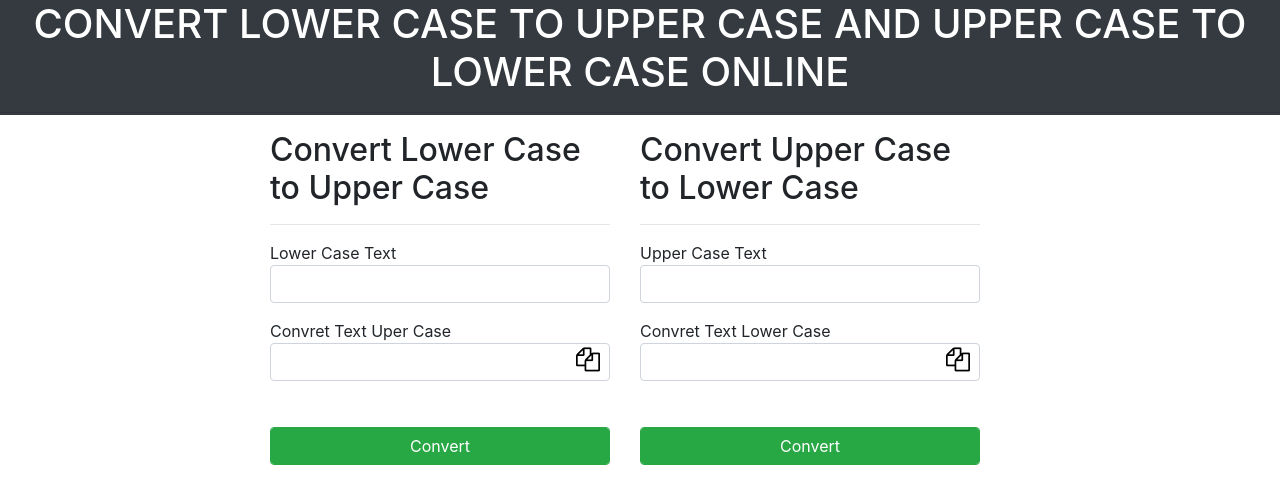
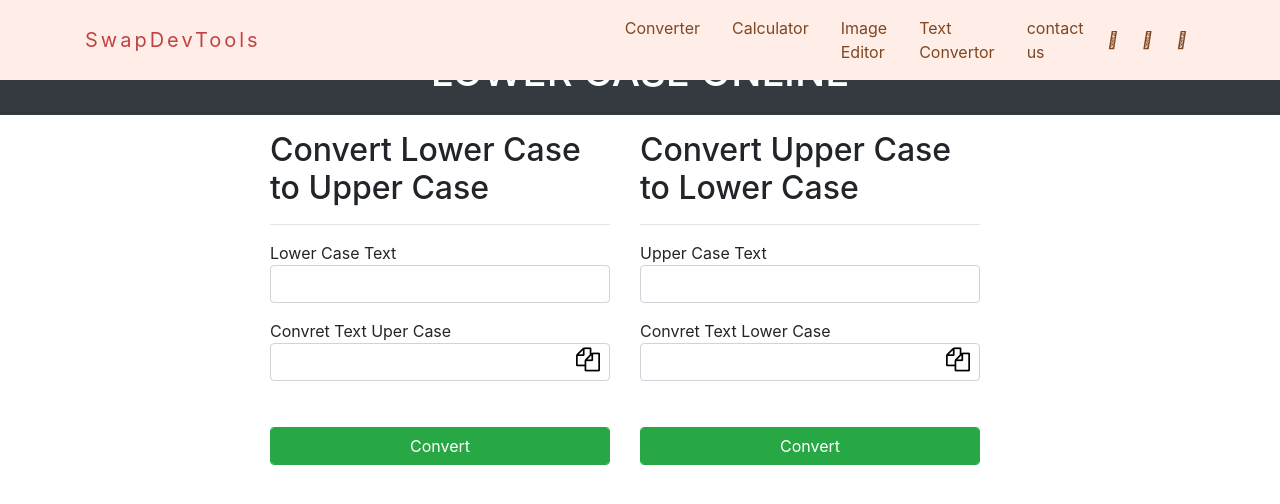
Before and after one commit to swapnil-web/swapdevtools.github.io, a plain HTML site: page index.html in a window 1280 px wide. Drawn offline with nearby package versions, Linux system fonts and the light colour scheme.

Commit message:
Update index.html

```diff
--- a/index.html
+++ b/index.html
@@ -19,8 +19,85 @@
 <link rel="stylesheet" href="https://cdnjs.cloudflare.com/ajax/libs/font-awesome/4.7.0/css/font-awesome.min.css">
 	<script src="jsfile.js"></script>
 	<link rel="stylesheet" type="text/css" href="text.css">
+	<style>
+		.navbar-brand {
+  letter-spacing: 3px;
+  color: #c24244;
+}
+
+.navbar-brand:hover {
+	color: #c24244;
+}
+
+.navbar-scroll .nav-link,
+.navbar-scroll .fa-bars {
+  color: #7f4722;
+}
+
+.navbar-scrolled .nav-link,
+.navbar-scrolled .fa-bars {
+  color: #7f4722;
+}
+
+.navbar-scrolled {
+  background-color: #ffede7;
+}
+	</style>
 </head>
 <body>
+<!-- 	Header section  -->
+	<header>
+		<nav class="navbar navbar-expand-lg fixed-top navbar-scroll shadow-0" style="background-color: #ffede7;">
+  <div class="container">
+    <a class="navbar-brand" href="#">SwapDevTools</a>
+    <button class="navbar-toggler ps-0" type="button" data-mdb-toggle="collapse" data-mdb-target="#navbarExample01"
+      aria-controls="navbarExample01" aria-expanded="false" aria-label="Toggle navigation">
+      <span class="d-flex justify-content-start align-items-center">
+        <i class="fas fa-bars"></i>
+      </span>
+    </button>
+    <div class="collapse navbar-collapse" id="navbarExample01">
+      <ul class="navbar-nav me-auto mb-2 mb-lg-0">
+        <li class="nav-item active">
+          <a class="nav-link px-3" href="#!">Converter</a>
+        </li>
+        <li class="nav-item">
+          <a class="nav-link px-3" href="#!">Calculator</a>
+        </li>
+        <li class="nav-item">
+          <a class="nav-link px-3" href="#!">Image Editor</a>
+        </li>
+        <li class="nav-item active">
+          <a class="nav-link px-3" href="#!">Text Convertor</a>
+        </li>
+        <li class="nav-item">
+          <a class="nav-link px-3" href="#!">contact us</a>
+        </li>
+      </ul>
+
+      <ul class="navbar-nav flex-row">
+        <li class="nav-item">
+          <a class="nav-link pe-3" href="#!">
+            <i class="fab fa-youtube"></i>
+          </a>
+        </li>
+        <li class="nav-item">
+          <a class="nav-link px-3" href="#!">
+            <i class="fab fa-facebook-f"></i>
+          </a>
+        </li>
+        <li class="nav-item">
+          <a class="nav-link ps-3" href="#!">
+            <i class="fab fa-instagram"></i>
+          </a>
+        </li>
+      </ul>
+    </div>
+  </div>
+</nav>
+	</header>
+
+
 <div class="heading bg-dark" style="color:#fff;">
 	<h1 class="text-uppercase text-center">Convert Lower Case to Upper Case and Upper Case to Lower Case Online
 		<hr style="color:red; height:2px;  width:100%">
```
